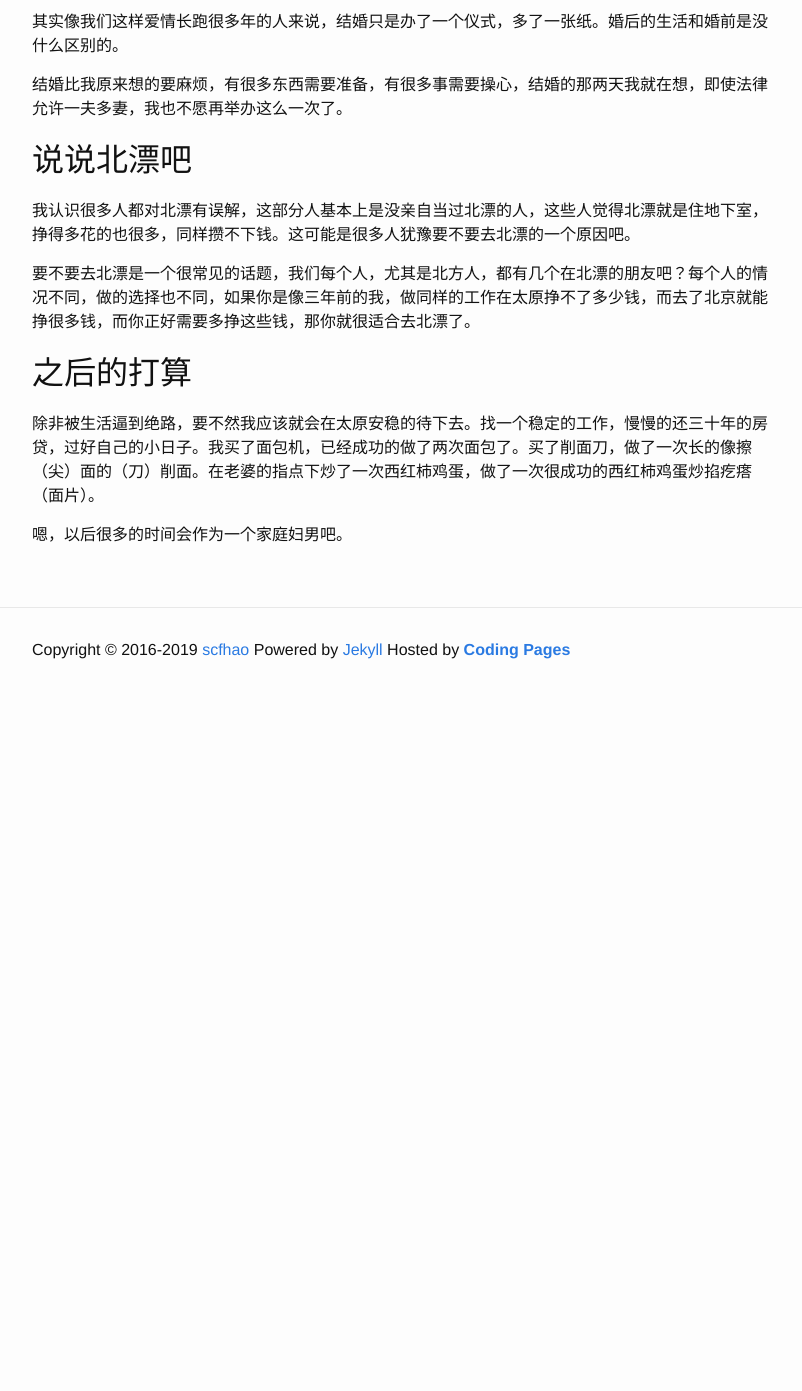
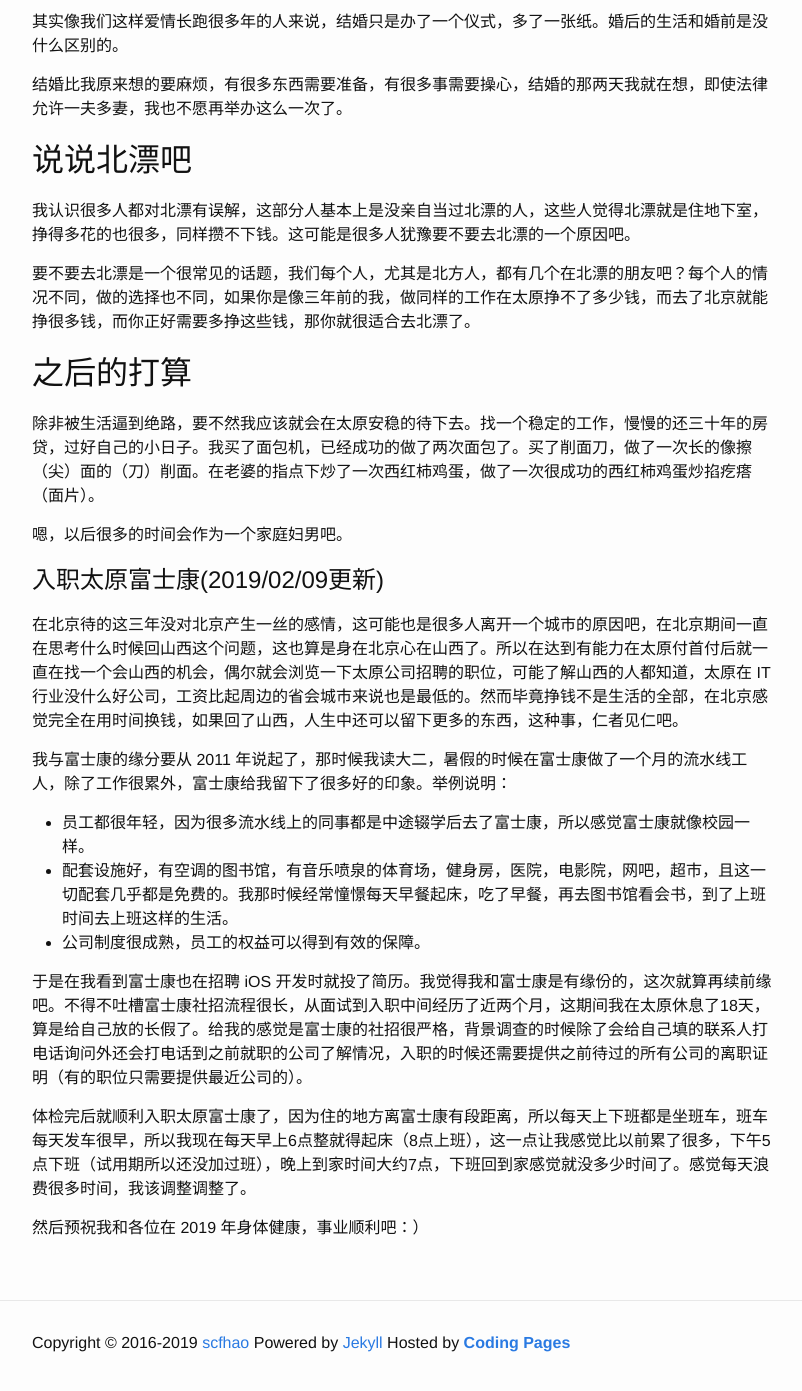
Before and after one commit to scfhao/scfhao.github.io, a Jekyll site: the page built from _posts/2018-12-06-three-year-summary.md, in a window 1280 px wide and 1400 px high, scrolled down 1090 px. Shown: the top 1391 px of the window, without its empty margins (238-1040 px from the left). Built offline with Jekyll 4.4.1, drawn with Linux system fonts in a browser that asks for light colours; comment, search, counter and statistics services are not loaded; before the commit the page ends 1797 px from its top, so only the background shows below that.

Commit message:
update foxconn

```diff
--- a/_posts/2018-12-06-three-year-summary.md
+++ b/_posts/2018-12-06-three-year-summary.md
@@ -50,3 +50,19 @@ categories:
 除非被生活逼到绝路，要不然我应该就会在太原安稳的待下去。找一个稳定的工作，慢慢的还三十年的房贷，过好自己的小日子。我买了面包机，已经成功的做了两次面包了。买了削面刀，做了一次长的像擦（尖）面的（刀）削面。在老婆的指点下炒了一次西红柿鸡蛋，做了一次很成功的西红柿鸡蛋炒掐疙瘩（面片）。
 
 嗯，以后很多的时间会作为一个家庭妇男吧。
+
+# 入职太原富士康(2019/02/09更新)
+
+在北京待的这三年没对北京产生一丝的感情，这可能也是很多人离开一个城市的原因吧，在北京期间一直在思考什么时候回山西这个问题，这也算是身在北京心在山西了。所以在达到有能力在太原付首付后就一直在找一个会山西的机会，偶尔就会浏览一下太原公司招聘的职位，可能了解山西的人都知道，太原在 IT 行业没什么好公司，工资比起周边的省会城市来说也是最低的。然而毕竟挣钱不是生活的全部，在北京感觉完全在用时间换钱，如果回了山西，人生中还可以留下更多的东西，这种事，仁者见仁吧。
+
+我与富士康的缘分要从 2011 年说起了，那时候我读大二，暑假的时候在富士康做了一个月的流水线工人，除了工作很累外，富士康给我留下了很多好的印象。举例说明：
+
+* 员工都很年轻，因为很多流水线上的同事都是中途辍学后去了富士康，所以感觉富士康就像校园一样。
+* 配套设施好，有空调的图书馆，有音乐喷泉的体育场，健身房，医院，电影院，网吧，超市，且这一切配套几乎都是免费的。我那时候经常憧憬每天早餐起床，吃了早餐，再去图书馆看会书，到了上班时间去上班这样的生活。
+* 公司制度很成熟，员工的权益可以得到有效的保障。
+
+于是在我看到富士康也在招聘 iOS 开发时就投了简历。我觉得我和富士康是有缘份的，这次就算再续前缘吧。不得不吐槽富士康社招流程很长，从面试到入职中间经历了近两个月，这期间我在太原休息了18天，算是给自己放的长假了。给我的感觉是富士康的社招很严格，背景调查的时候除了会给自己填的联系人打电话询问外还会打电话到之前就职的公司了解情况，入职的时候还需要提供之前待过的所有公司的离职证明（有的职位只需要提供最近公司的）。
+
+体检完后就顺利入职太原富士康了，因为住的地方离富士康有段距离，所以每天上下班都是坐班车，班车每天发车很早，所以我现在每天早上6点整就得起床（8点上班），这一点让我感觉比以前累了很多，下午5点下班（试用期所以还没加过班），晚上到家时间大约7点，下班回到家感觉就没多少时间了。感觉每天浪费很多时间，我该调整调整了。
+
+然后预祝我和各位在 2019 年身体健康，事业顺利吧：）
```
